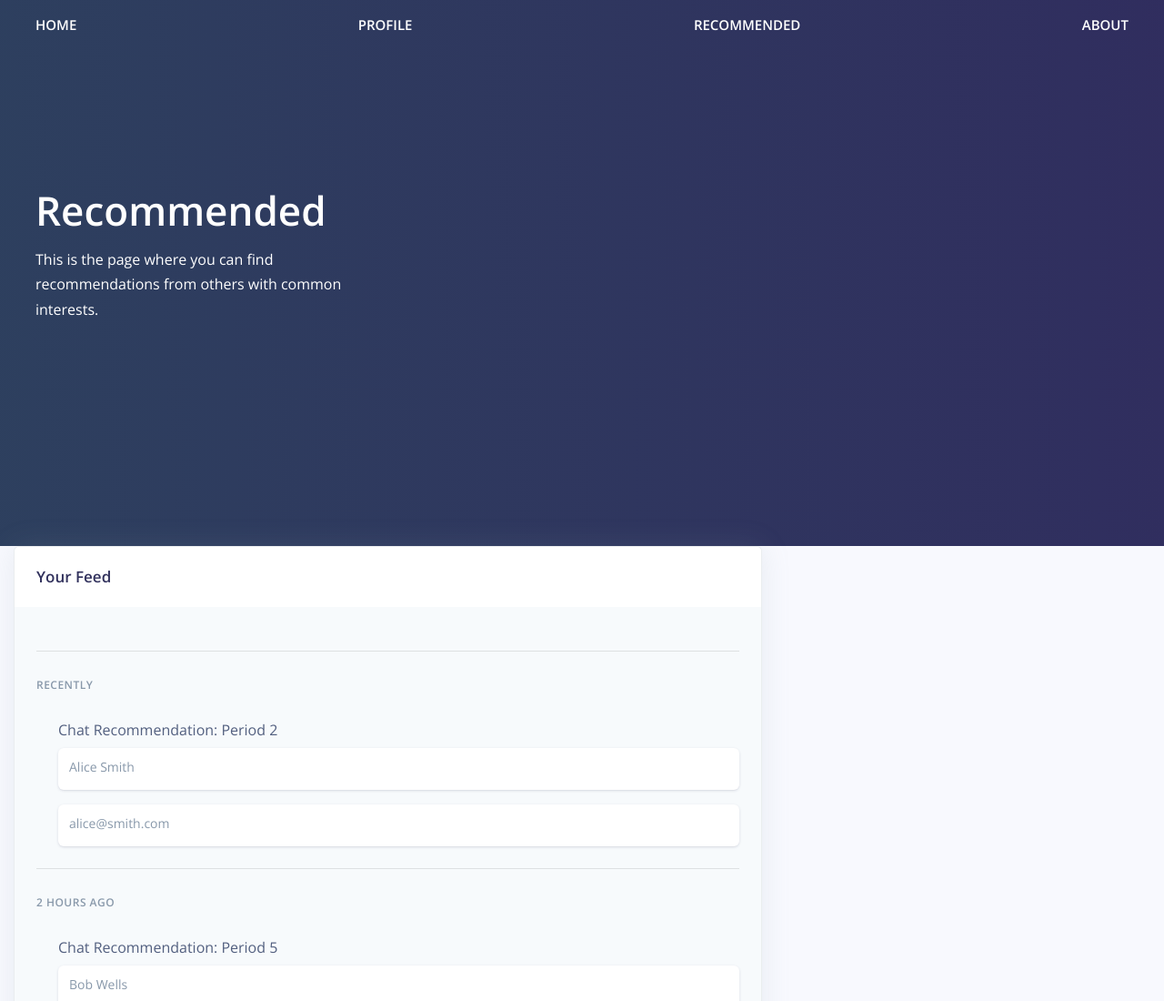
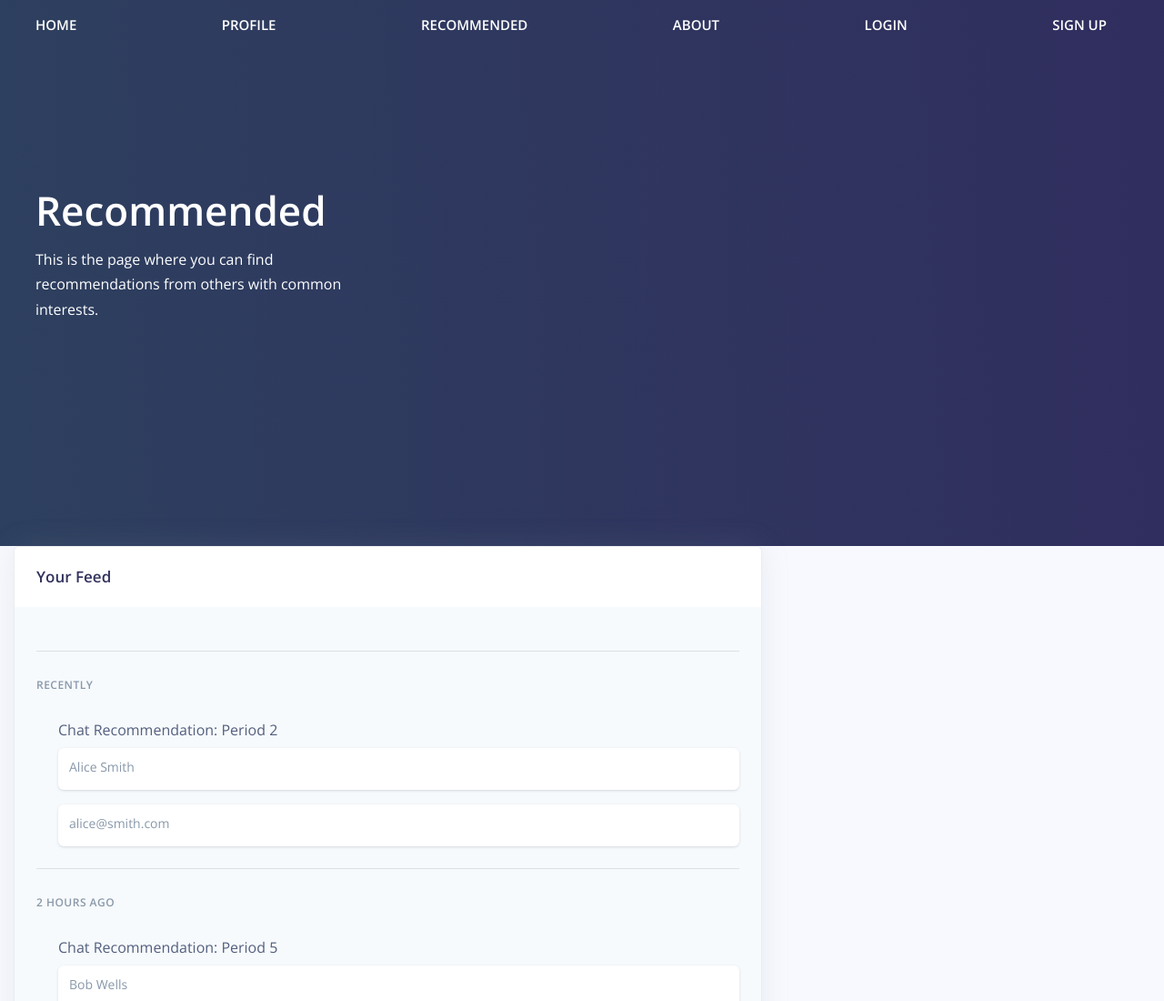
Before and after one commit to Dat-Boi-Arjun/MakeSPP-Project, a plain HTML site: page webappcode/index.html in a window 1280 px wide. Shown: the top 1100 px of the page at 91% size. Drawn offline with nearby package versions, Linux system fonts and the light colour scheme.

Commit message:
Update index.html

```diff
--- a/webappcode/index.html
+++ b/webappcode/index.html
@@ -10,7 +10,9 @@
         <a style="margin-bottom:5%;margin-right:2%" class="h4 mb-0 text-white text-uppercase d-none d-lg-inline-block" href="home.html">Home</a>
         <a style="margin-bottom:5%;margin-right:2%" class="h4 mb-0 text-white text-uppercase d-none d-lg-inline-block" href="profile.html">Profile</a>
         <a style="margin-bottom:5%;margin-right:2%" class="h4 mb-0 text-white text-uppercase d-none d-lg-inline-block" href="index.html">Recommended</a>
-        <a style="margin-bottom:5%" class="h4 mb-0 text-white text-uppercase d-none d-lg-inline-block" href="about.html">About</a>
+        <a style="margin-bottom:5%;margin-right:2%" class="h4 mb-0 text-white text-uppercase d-none d-lg-inline-block" href="about.html">About</a>
+        <a style="margin-bottom:5%;margin-right:2%" onclick="document.getElementById('id01').style.display='block'" class="h4 mb-0 text-white text-uppercase d-none d-lg-inline-block">Login</a>
+        <a style="margin-bottom:5%;margin-right:2%" href="form.html" class="h4 mb-0 text-white text-uppercase d-none d-lg-inline-block" target=_blank style="";>Sign Up</a>
       </div>
     </nav>
     <!-- Header -->
```
